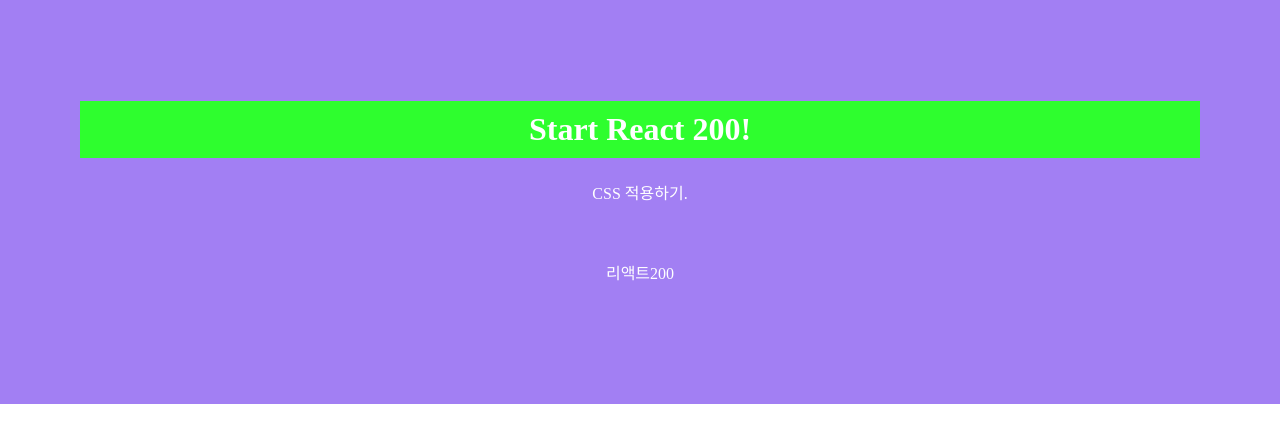
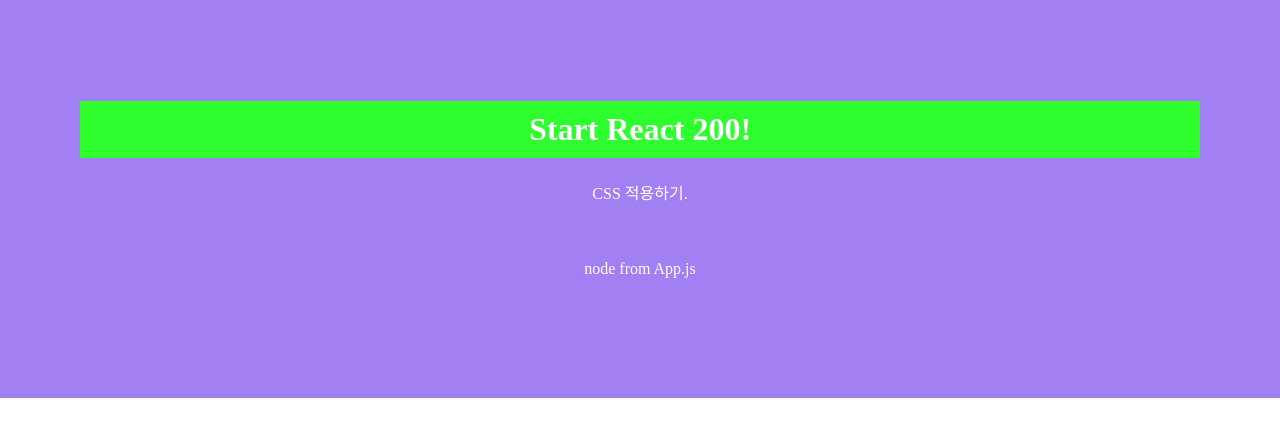
Before and after one commit to HeonPage/react_tutorial, a React (Create React App) app: page / in a window 1280 px wide. Shown: the top 442 px of the page. Built offline with nearby package versions, Linux system fonts and the light colour scheme.

Commit message:
Props Node

```diff
--- a/src/App.js
+++ b/src/App.js
@@ -1,13 +1,15 @@
 import React from 'react'
 import './App.css'
-import Props from './R022_PropsDefault'
+import Props from './R023_PropsNode'
 
 function App() {
   return (
     <div>
       <h1>Start React 200!</h1>
       <p>CSS 적용하기.</p>
-      <Props ReactNumber={200} />
+      <Props>
+        <span>node from App.js</span>
+      </Props>
     </div>
   )
 }
--- /dev/null
+++ b/src/R023_PropsNode.js
@@ -0,0 +1,14 @@
+import React, { Component } from 'react';
+
+class R023_PropsNode extends Component {
+    state = {}
+    render() {
+        return (
+            <div>
+                {this.props.children}
+            </div>
+        );
+    }
+}
+
+export default R023_PropsNode;
```
